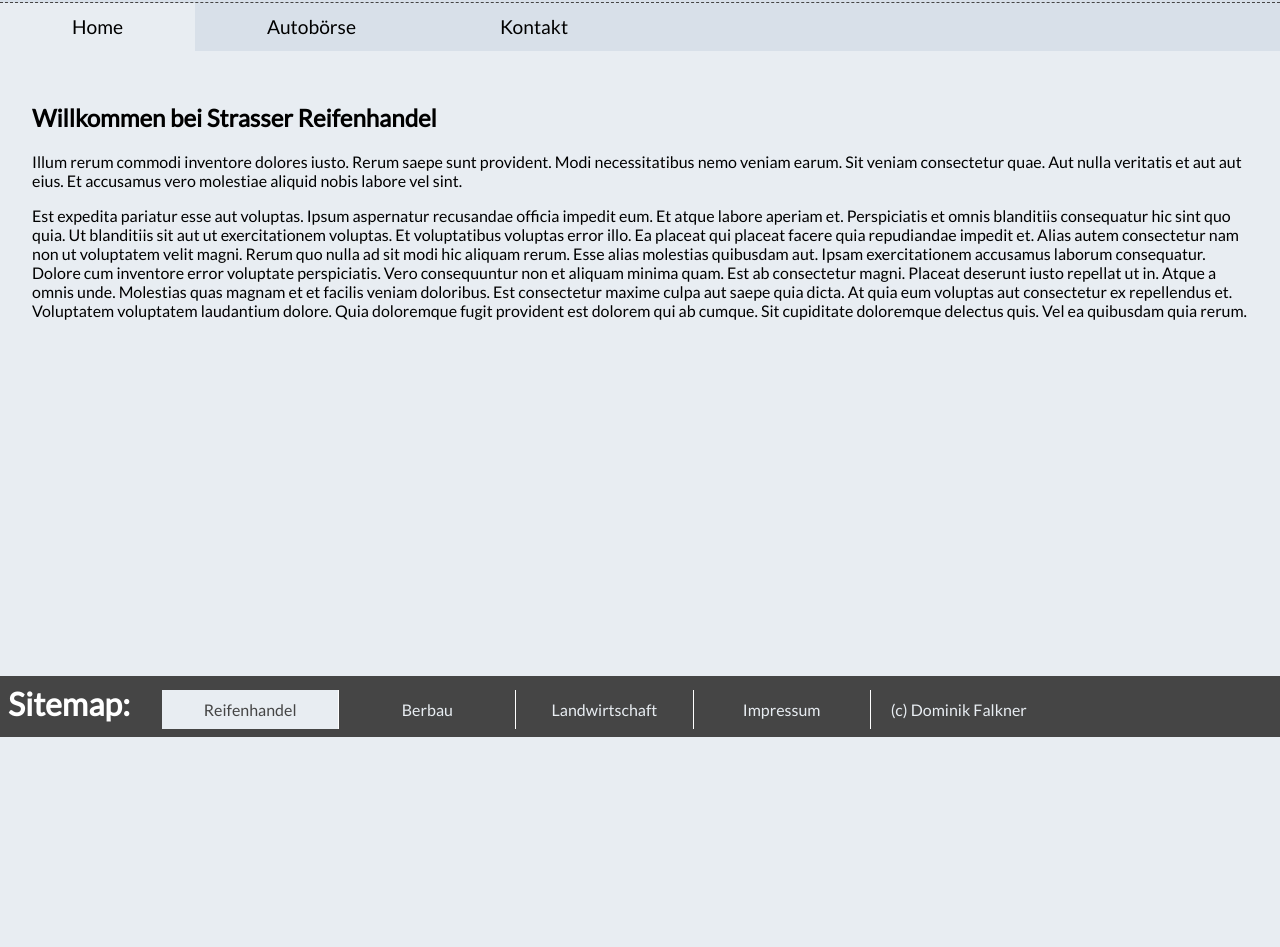
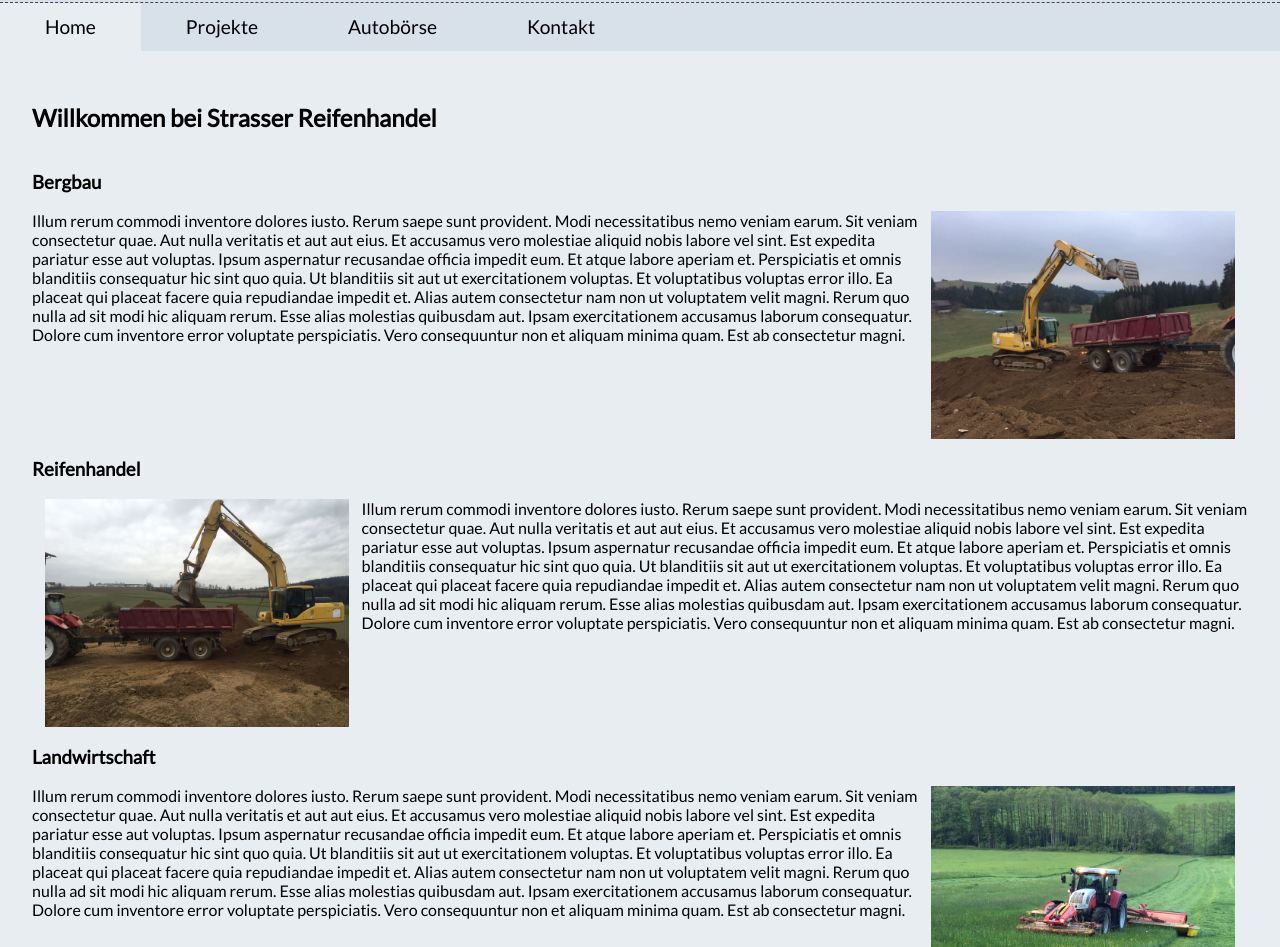
Before and after one commit to falknerdominik/strasser, a website: page static/compiled/tiretrade/index.html in a window 1280 px wide. Shown: the part 63-1010 px from the top of the page. Before the commit the page ends 800 px from the top, so only its background shows below. Drawn offline with nearby package versions, Linux system fonts and the light colour scheme; files that its build step writes are made by us from their sources.

Commit message:
[023] Style content on welcome page
	* Add menu for projects

```diff
--- a/static/compiled/tiretrade/index.html
+++ b/static/compiled/tiretrade/index.html
@@ -3,20 +3,21 @@
   <head>
     <meta charset="utf-8">
     <meta name="viewport" content="width=device-width, initial-scale=1.0">
-    <title>Reifenhandel Strasser</title>
+    <title>Georg Straßer</title>
 
     <link href="https://fonts.googleapis.com/css?family=Lato" rel="stylesheet">
-    <link rel="stylesheet" href="../css/partials/tiretrade/welcome.css"
+    <link rel="stylesheet" href="../css/partials/tiretrade/welcome.css">
   </head>
   <body>
     <nav class="nav-main">
     <div class="logo">
       <a href="index.html">
-        <h1>Strasser <em class="highlight">Reifenhandel</em></h1>
+        <h1>Georg <em class="highlight">Strasser</em></h1>
       </a>
     </div>
       <ul>
         <li class="active"><a href="#">Home</a></li>
+        <li><a href="projects.html">Projekte</a></li>
         <li><a href="marketplace.html">Autobörse</a></li>
         <li><a href="contact.html">Kontakt</a></li>
       </ul>
@@ -24,13 +25,33 @@
 
     <main>
       <h2>Willkommen bei Strasser Reifenhandel</h2>
-      <p> Illum rerum commodi inventore dolores iusto. Rerum saepe sunt provident. Modi necessitatibus nemo veniam earum. Sit veniam consectetur quae. Aut nulla veritatis et aut aut eius. Et accusamus vero molestiae aliquid nobis labore vel sint.</p>
-      <p>
-        Est expedita pariatur esse aut voluptas. Ipsum aspernatur recusandae officia impedit eum. Et atque labore aperiam et. Perspiciatis et omnis blanditiis consequatur hic sint quo quia. Ut blanditiis sit aut ut exercitationem voluptas.
-        Et voluptatibus voluptas error illo. Ea placeat qui placeat facere quia repudiandae impedit et. Alias autem consectetur nam non ut voluptatem velit magni. Rerum quo nulla ad sit modi hic aliquam rerum. Esse alias molestias quibusdam aut. Ipsam exercitationem accusamus laborum consequatur. Dolore cum inventore error voluptate perspiciatis. Vero consequuntur non et aliquam minima quam. Est ab consectetur magni.
-        Placeat deserunt iusto repellat ut in. Atque a omnis unde. Molestias quas magnam et et facilis veniam doloribus. Est consectetur maxime culpa aut saepe quia dicta.
-        At quia eum voluptas aut consectetur ex repellendus et. Voluptatem voluptatem laudantium dolore. Quia doloremque fugit provident est dolorem qui ab cumque. Sit cupiditate doloremque delectus quis. Vel ea quibusdam quia rerum.
-      </p>
+      <section>
+        <h3>Bergbau</h3>
+        <img  class="img-right" src="../img/bagger1.jpg" alt="Baggerarbeiten">
+        <p>
+          Illum rerum commodi inventore dolores iusto. Rerum saepe sunt provident. Modi necessitatibus nemo veniam earum. Sit veniam consectetur quae. Aut nulla veritatis et aut aut eius. Et accusamus vero molestiae aliquid nobis labore vel sint.
+          Est expedita pariatur esse aut voluptas. Ipsum aspernatur recusandae officia impedit eum. Et atque labore aperiam et. Perspiciatis et omnis blanditiis consequatur hic sint quo quia. Ut blanditiis sit aut ut exercitationem voluptas.
+          Et voluptatibus voluptas error illo. Ea placeat qui placeat facere quia repudiandae impedit et. Alias autem consectetur nam non ut voluptatem velit magni. Rerum quo nulla ad sit modi hic aliquam rerum. Esse alias molestias quibusdam aut. Ipsam exercitationem accusamus laborum consequatur. Dolore cum inventore error voluptate perspiciatis. Vero consequuntur non et aliquam minima quam. Est ab consectetur magni.
+        </p>
+      </section>
+      <section>
+        <h3>Reifenhandel</h3>
+        <img class="img-left" src="../img/bagger3.jpg" alt="Baggerarbeiten">
+        <p>
+          Illum rerum commodi inventore dolores iusto. Rerum saepe sunt provident. Modi necessitatibus nemo veniam earum. Sit veniam consectetur quae. Aut nulla veritatis et aut aut eius. Et accusamus vero molestiae aliquid nobis labore vel sint.
+          Est expedita pariatur esse aut voluptas. Ipsum aspernatur recusandae officia impedit eum. Et atque labore aperiam et. Perspiciatis et omnis blanditiis consequatur hic sint quo quia. Ut blanditiis sit aut ut exercitationem voluptas.
+          Et voluptatibus voluptas error illo. Ea placeat qui placeat facere quia repudiandae impedit et. Alias autem consectetur nam non ut voluptatem velit magni. Rerum quo nulla ad sit modi hic aliquam rerum. Esse alias molestias quibusdam aut. Ipsam exercitationem accusamus laborum consequatur. Dolore cum inventore error voluptate perspiciatis. Vero consequuntur non et aliquam minima quam. Est ab consectetur magni.
+        </p>
+      </section>
+      <section>
+        <h3>Landwirtschaft</h3>
+        <img class="img-right" src="../img/farming.jpg" alt="Baggerarbeiten">
+        <p>
+          Illum rerum commodi inventore dolores iusto. Rerum saepe sunt provident. Modi necessitatibus nemo veniam earum. Sit veniam consectetur quae. Aut nulla veritatis et aut aut eius. Et accusamus vero molestiae aliquid nobis labore vel sint.
+          Est expedita pariatur esse aut voluptas. Ipsum aspernatur recusandae officia impedit eum. Et atque labore aperiam et. Perspiciatis et omnis blanditiis consequatur hic sint quo quia. Ut blanditiis sit aut ut exercitationem voluptas.
+          Et voluptatibus voluptas error illo. Ea placeat qui placeat facere quia repudiandae impedit et. Alias autem consectetur nam non ut voluptatem velit magni. Rerum quo nulla ad sit modi hic aliquam rerum. Esse alias molestias quibusdam aut. Ipsam exercitationem accusamus laborum consequatur. Dolore cum inventore error voluptate perspiciatis. Vero consequuntur non et aliquam minima quam. Est ab consectetur magni.
+        </p>
+      </section>
     </main>
 
     <footer>
--- a/static/scss/partials/tiretrade/welcome.scss
+++ b/static/scss/partials/tiretrade/welcome.scss
@@ -1,8 +1,23 @@
 @import '../base.scss';
 
 // set base color
-$base-color: $yellow;
+$base-color: $blue;
+
+main {
+  display: flex;
+  flex-direction: column;
+  section {
+    flex-grow: 1;
+  }
+}
+
+img { width: 100%; margin: .2rem; }
+@media (min-width: $screen-medium) {
+  img { width: 25%; margin: 0 .8rem 0 .8rem; }
+}
+
+.img-left { float: left; }
+.img-right { float: right; }
 
 @import '../../modules/navigation.scss';
-
 @import '../../modules/footer.scss';
```
Also changed, not shown: static/compiled/tiretrade/contact.html (+1 -0 lines).
